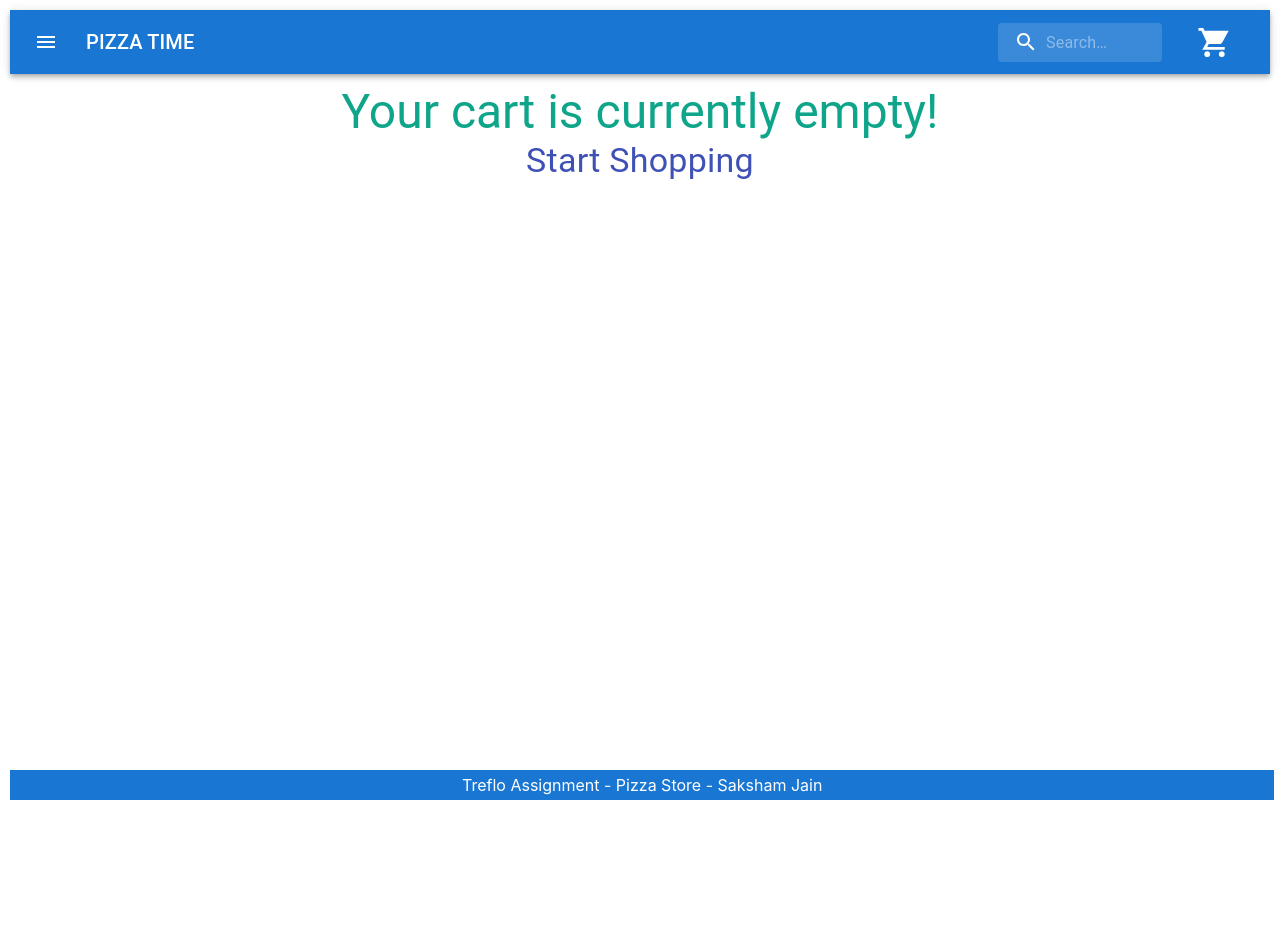
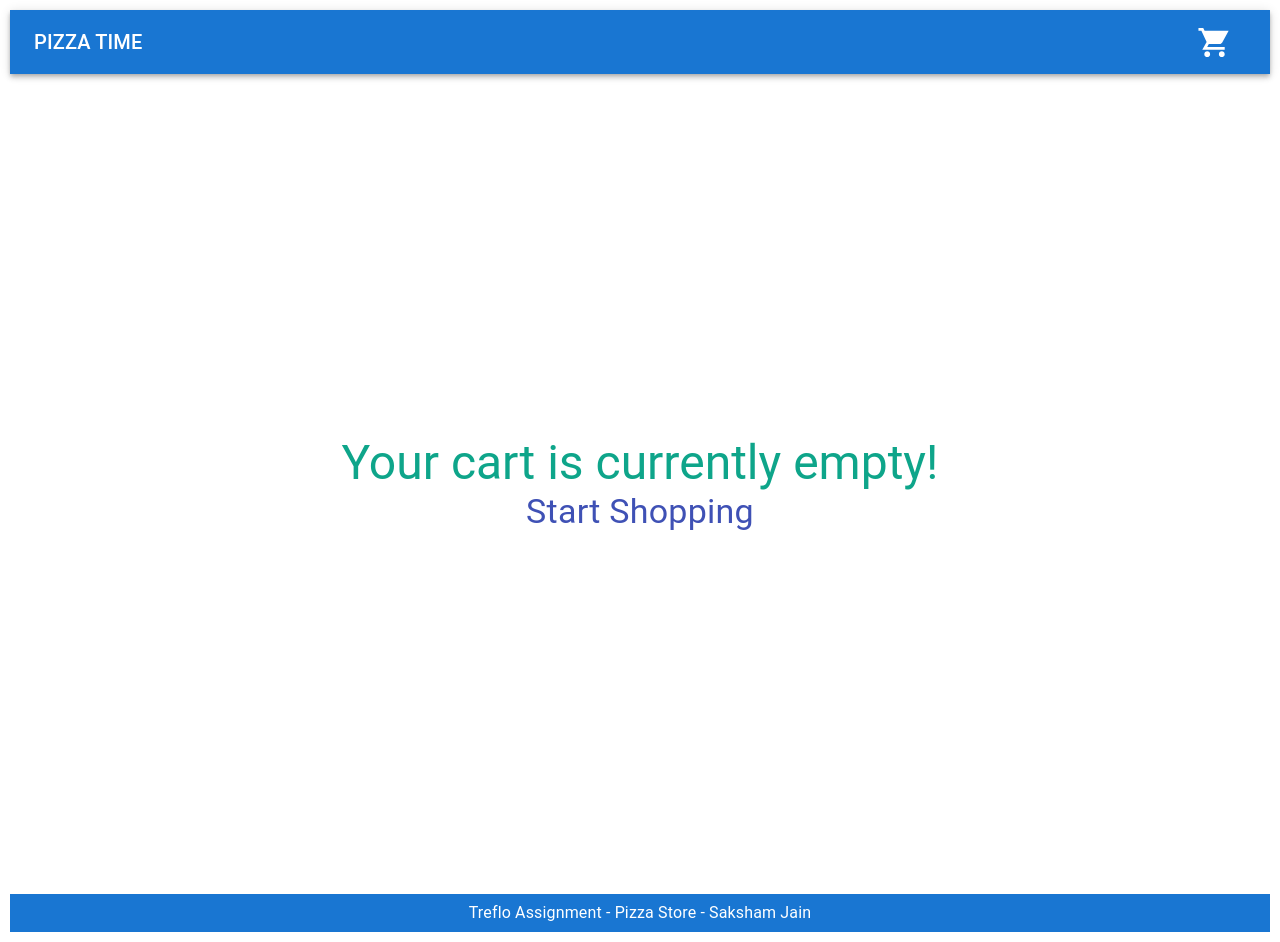
Before and after one commit to saksham295/treflo-pizza-store, a React (Create React App) app: page /cart in a window 1280 px wide. Before the commit the page ends 800 px from the top, so only its background shows below. Built offline with nearby package versions, Linux system fonts and the light colour scheme.

Commit message:
(fix): Footer and NavBar

```diff
--- a/package.json
+++ b/package.json
@@ -12,7 +12,6 @@
     "@testing-library/jest-dom": "^5.16.2",
     "@testing-library/react": "^12.1.3",
     "@testing-library/user-event": "^13.5.0",
-    "axios": "^0.26.0",
     "react": "^17.0.2",
     "react-dom": "^17.0.2",
     "react-redux": "^7.2.6",
--- a/src/components/layouts/PublicLayout.js
+++ b/src/components/layouts/PublicLayout.js
@@ -3,6 +3,7 @@ import NavBar from "../segments/NavBar";
 import { Outlet } from "react-router-dom";
 import cardStyles from "../styles/pageStyles";
 import { makeStyles } from "@material-ui/core";
+import Footer from "../segments/Footer";
 
 const useStyles = makeStyles(cardStyles);
 
@@ -13,10 +14,8 @@ function PublicLayout() {
       <header>
         <NavBar />
       </header>
-      <footer className={classes.footer}>
-        <span>Treflo Assignment - Pizza Store - Saksham Jain</span>
-      </footer>
       <Outlet />
+      <Footer />
     </div>
   );
 }
--- a/src/components/pages/Cart.js
+++ b/src/components/pages/Cart.js
@@ -46,7 +46,7 @@ function Cart() {
   return (
     <div>
       {cart.cartItems.length === 0 ? (
-        <div className={classes.content}>
+        <div className={classes.content} style={{ height: "100vh" }}>
           <Typography variant="h3">Your cart is currently empty!</Typography>
           <Link href="/">
             <Typography variant="h4">Start Shopping</Typography>
--- a/src/components/pages/Dashboard.js
+++ b/src/components/pages/Dashboard.js
@@ -66,7 +66,7 @@ function Dashboard() {
   return (
     <>
       {loading ? (
-        <div className={classes.loading}>
+        <div className={classes.loading} style={{ height: "100vh" }}>
           <CircularProgress
             color="primary"
             size={200}
--- /dev/null
+++ b/src/components/segments/Footer.js
@@ -0,0 +1,31 @@
+import * as React from "react";
+import Box from "@mui/material/Box";
+import Container from "@mui/material/Container";
+import Typography from "@mui/material/Typography";
+import { makeStyles } from "@material-ui/core";
+
+const styles = {
+  footer: {
+    padding: 5,
+    position: "relative",
+    bottom: 0,
+    backgroundColor: "#1976d2",
+    color: "white",
+  },
+};
+const useStyles = makeStyles(styles);
+
+function Footer() {
+  const classes = useStyles();
+  return (
+    <Box component="footer" className={classes.footer}>
+      <Container maxWidth="lg">
+        <Typography variant="subtitle1" align="center" component="p">
+          Treflo Assignment - Pizza Store - Saksham Jain
+        </Typography>
+      </Container>
+    </Box>
+  );
+}
+
+export default Footer;
--- a/src/components/segments/NavBar.js
+++ b/src/components/segments/NavBar.js
@@ -1,73 +1,17 @@
 import * as React from "react";
-import { styled, alpha } from "@mui/material/styles";
 import AppBar from "@mui/material/AppBar";
 import Box from "@mui/material/Box";
 import Toolbar from "@mui/material/Toolbar";
-import IconButton from "@mui/material/IconButton";
 import Typography from "@mui/material/Typography";
-import InputBase from "@mui/material/InputBase";
-import MenuIcon from "@mui/icons-material/Menu";
-import SearchIcon from "@mui/icons-material/Search";
 import ShoppingCartSharpIcon from "@mui/icons-material/ShoppingCartSharp";
 import { Button } from "@mui/material";
 import { Link } from "@material-ui/core";
-
-const Search = styled("div")(({ theme }) => ({
-  position: "relative",
-  borderRadius: theme.shape.borderRadius,
-  backgroundColor: alpha(theme.palette.common.white, 0.15),
-  "&:hover": {
-    backgroundColor: alpha(theme.palette.common.white, 0.25),
-  },
-  marginLeft: 0,
-  marginRight: 20,
-  width: "100%",
-  [theme.breakpoints.up("sm")]: {
-    marginLeft: theme.spacing(1),
-    width: "auto",
-  },
-}));
-
-const SearchIconWrapper = styled("div")(({ theme }) => ({
-  padding: theme.spacing(0, 2),
-  height: "100%",
-  position: "absolute",
-  pointerEvents: "none",
-  display: "flex",
-  alignItems: "center",
-  justifyContent: "center",
-}));
-
-const StyledInputBase = styled(InputBase)(({ theme }) => ({
-  color: "inherit",
-  "& .MuiInputBase-input": {
-    padding: theme.spacing(1, 1, 1, 0),
-    paddingLeft: `calc(1em + ${theme.spacing(4)})`,
-    transition: theme.transitions.create("width"),
-    width: "100%",
-    [theme.breakpoints.up("sm")]: {
-      width: "12ch",
-      "&:focus": {
-        width: "20ch",
-      },
-    },
-  },
-}));
 
 export default function NavBar() {
   return (
     <Box sx={{ flexGrow: 1 }}>
       <AppBar position="static">
         <Toolbar>
-          <IconButton
-            size="large"
-            edge="start"
-            color="inherit"
-            aria-label="open drawer"
-            sx={{ mr: 2 }}
-          >
-            <MenuIcon />
-          </IconButton>
           <Typography
             variant="h6"
             noWrap
@@ -76,15 +20,6 @@ export default function NavBar() {
           >
             PIZZA TIME
           </Typography>
-          <Search>
-            <SearchIconWrapper>
-              <SearchIcon />
-            </SearchIconWrapper>
-            <StyledInputBase
-              placeholder="Search…"
-              inputProps={{ "aria-label": "search" }}
-            />
-          </Search>
           <Link href="/cart">
             <Button sx={{ color: "white" }}>
               <ShoppingCartSharpIcon fontSize="large" />
--- a/src/components/styles/pageStyles.js
+++ b/src/components/styles/pageStyles.js
@@ -38,17 +38,6 @@ const styles = {
     color: "#0ea58a",
     margin: 10,
   },
-  footer: {
-    display: "flex",
-    alignItems: "center",
-    justifyContent: "center",
-    padding: 5,
-    position: "fixed",
-    bottom: 0,
-    backgroundColor: "#1976d2",
-    color: "white",
-    width: "98%",
-  },
   loading: {
     display: "flex",
     flexDirection: "column",
```
Also changed, not shown: 1 other file (tests, documents, lock files or other folders).
